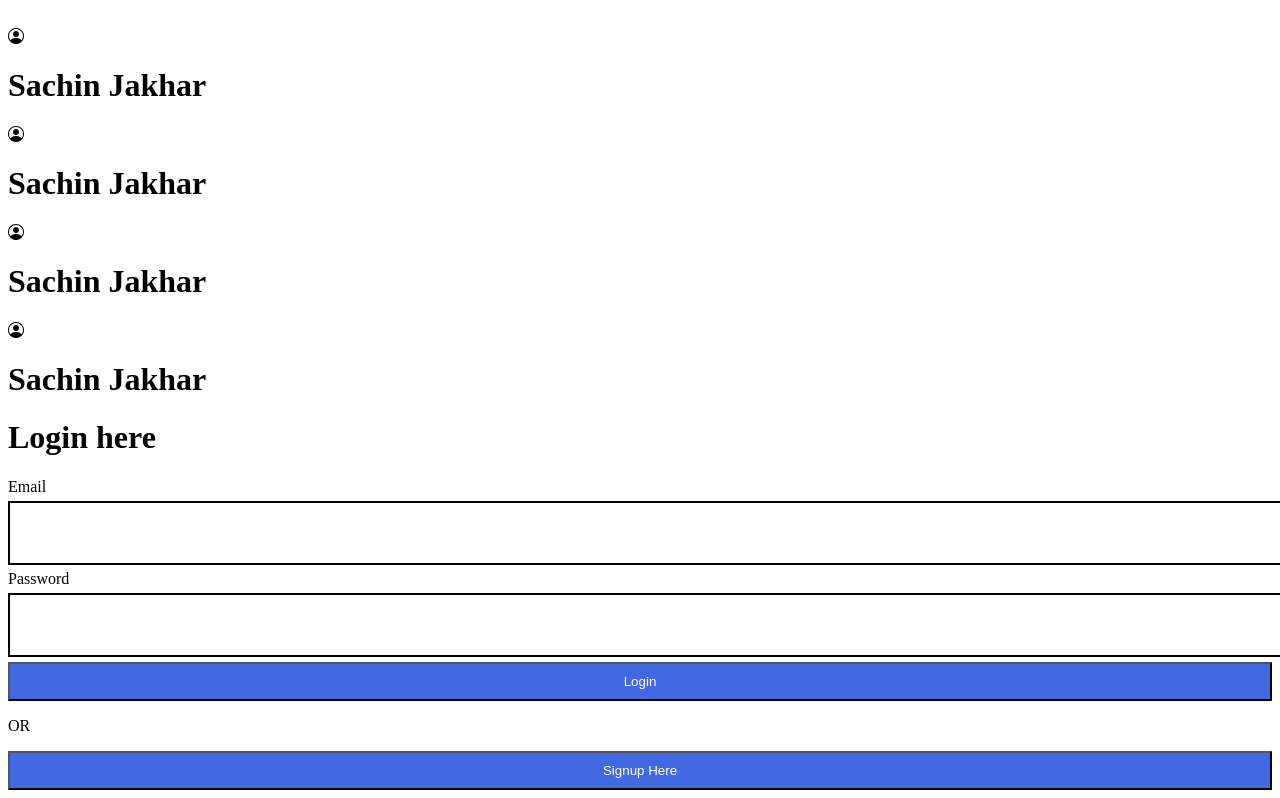
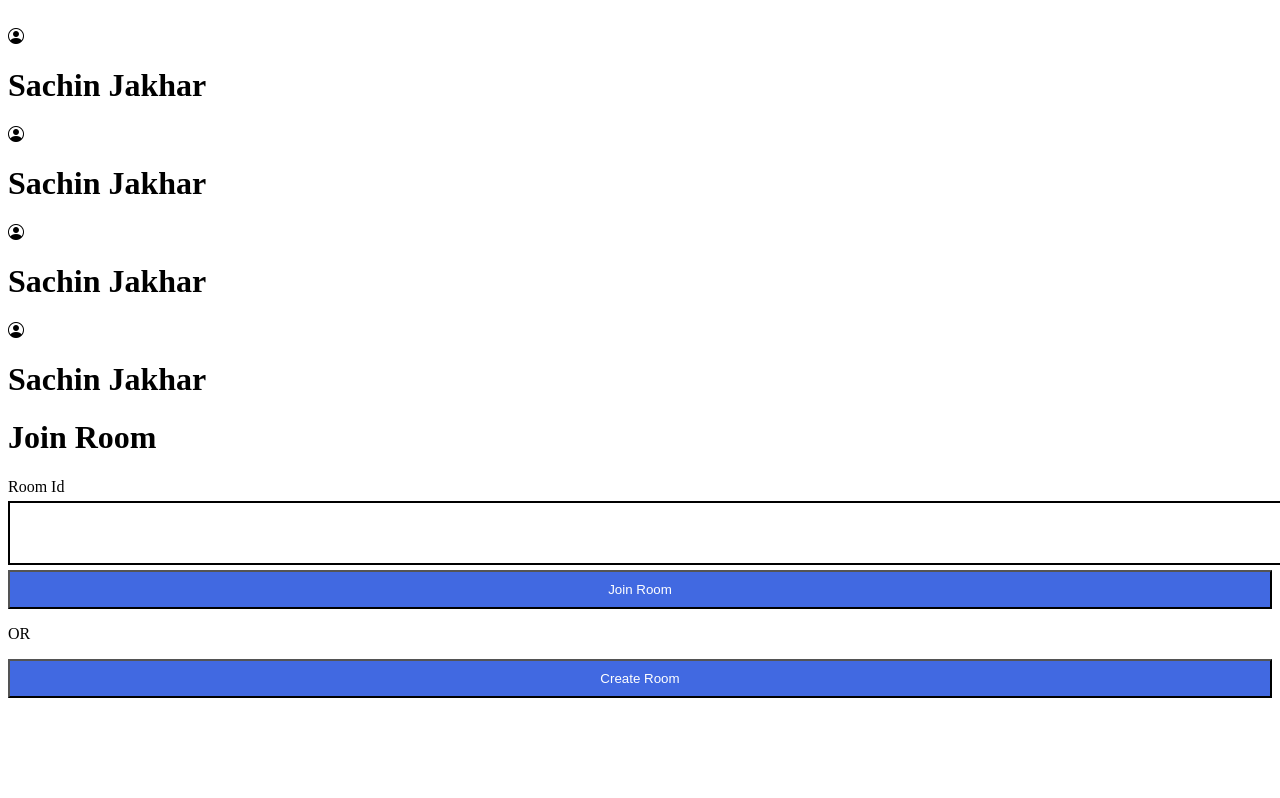
Before and after one commit to mesachinjakhar/realtime-chat, a React (Create React App) app: page / in a window 1280 px wide. Shown: the part 835-1633 px from the top of the page. After the commit the page ends 1541 px from the top, so only its background shows below. Built offline with nearby package versions, Linux system fonts and the light colour scheme.

Commit message:
Create/Join room component added

```diff
--- a/src/App.js
+++ b/src/App.js
@@ -1,12 +1,13 @@
 import ChatSection from "./components/ChatSection";
 import Auth from "./components/Auth";
 import "bootstrap-icons/font/bootstrap-icons.css";
+import CreateJoinRoom from "./components/CreateJoinRoom";
 
 function App() {
   return (
     <div className="flex">
       <ChatSection />
-      <Auth />
+      <CreateJoinRoom />
     </div>
   );
 }
--- /dev/null
+++ b/src/components/CreateJoinRoom.jsx
@@ -0,0 +1,18 @@
+import React from "react";
+
+const CreateJoinRoom = () => {
+  return (
+    <div className="w-[400px] mx-auto flex flex-col justify-center gap-3">
+      <h1 className="text-3xl text-center">Join Room</h1>
+      <form className="mt-3">
+        <label htmlFor="">Room Id</label>
+        <input type="number" id="number" />
+        <button>Join Room</button>
+      </form>
+      <p className="text-center">OR</p>
+      <button>Create Room</button>
+    </div>
+  );
+};
+
+export default CreateJoinRoom;
```
